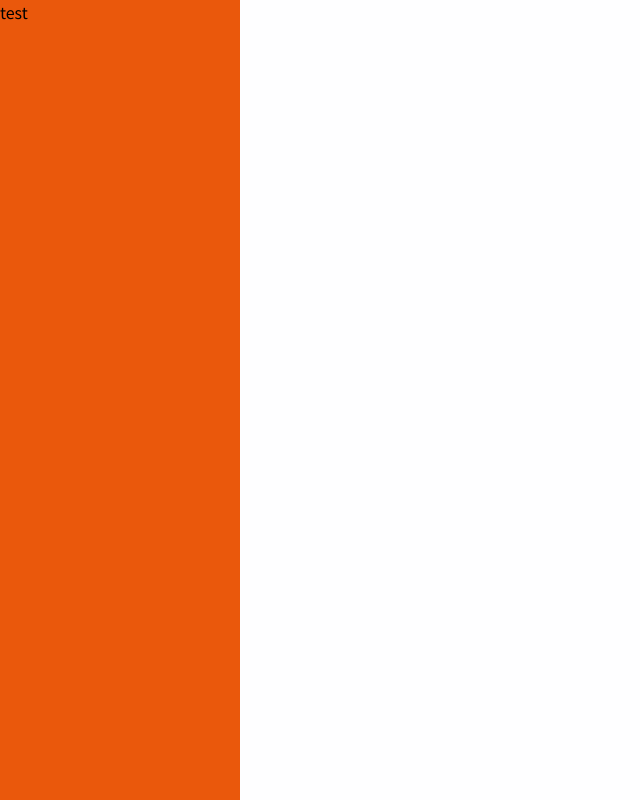
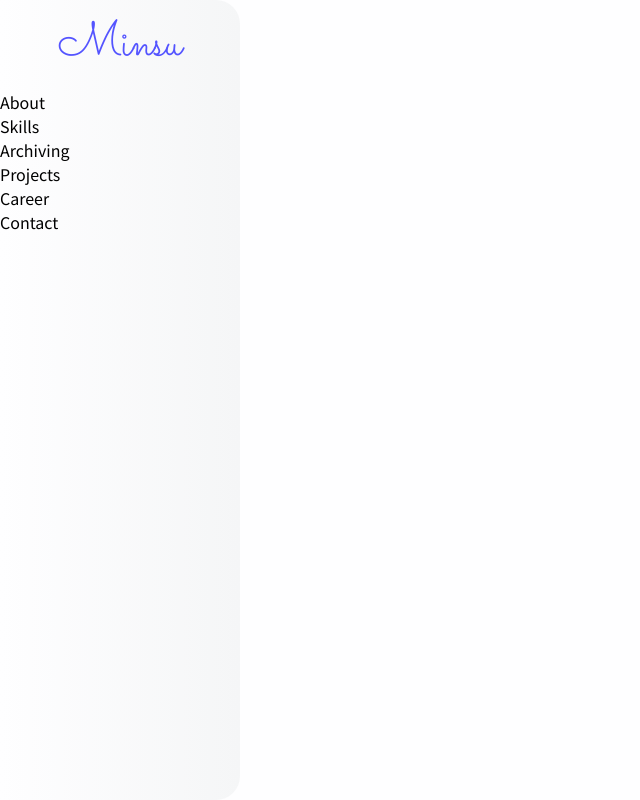
Before and after one commit to DevMinsuKim/web-portfolio, a Next.js app: page / in a window 1280 px wide. Shown: the whole page, without its empty margins (0-640 px from the left). Built offline with nearby package versions, Linux system fonts and the light colour scheme.

Commit message:
Feat: 사이드바 배경 그라데이션 색상, 로고, 메뉴, 폰트 추가

```diff
--- a/src/app/globals.css
+++ b/src/app/globals.css
@@ -4,11 +4,13 @@
 
 :root {
   --color-background: #fefeff;
-  --color-primary: #7070ff;
+  --color-background1: #f5f6f7;
+  --color-primary: #5454ff;
 }
 .dark {
   --color-background: #1e1f21;
-  --color-primary: #7070ff;
+  --color-background1: #292b2e;
+  --color-primary: #8383fc;
 }
 
 *,
--- a/src/app/layout.tsx
+++ b/src/app/layout.tsx
@@ -1,9 +1,7 @@
 import type { Metadata } from "next";
-import { Noto_Sans_KR } from "next/font/google";
 import "./globals.css";
 import { ThemeProvider } from "@/providers/ThemeProvider";
-
-const notoSansKr = Noto_Sans_KR({ subsets: ["latin"] });
+import { notoSansKr } from "@/font/font";
 
 // Favicons 추가, openGraph url 및 images의 url 수정 필요함
 export const metadata: Metadata = {
--- a/src/components/sideBar/SideBar.tsx
+++ b/src/components/sideBar/SideBar.tsx
@@ -1,8 +1,46 @@
+import { sacramento } from "@/font/font";
+import Link from "next/link";
+
 export default function SideBar() {
+  const menu = [
+    {
+      href: "#about",
+      title: "About",
+    },
+    {
+      href: "#skills",
+      title: "Skills",
+    },
+    {
+      href: "#archiving",
+      title: "Archiving",
+    },
+    {
+      href: "#projects",
+      title: "Projects",
+    },
+    {
+      href: "#career",
+      title: "Career",
+    },
+    {
+      href: "#contact",
+      title: "Contact",
+    },
+  ];
   return (
-    <aside className="fixed top-0 left-0 max-w-[240px] min-w-[240px] h-screen bg-orange-600 overflow-y-auto">
+    <aside className="to-background1 fixed left-0 top-0 h-screen min-w-[240px] max-w-[240px] overflow-y-auto rounded-r-3xl bg-gradient-to-r from-background">
+      <header className="flex min-h-[90px] items-center justify-center">
+        <h1 className={`${sacramento.className} text-5xl text-primary`}>
+          <Link href={""}>Minsu</Link>
+        </h1>
+      </header>
       <ul>
-        <li>test</li>
+        {menu.map(({ href, title }) => (
+          <li key={href} aria-label={title}>
+            <Link href={href}>{title}</Link>
+          </li>
+        ))}
       </ul>
     </aside>
   );
--- /dev/null
+++ b/src/font/Font.ts
@@ -0,0 +1,5 @@
+import { Sacramento, Noto_Sans_KR } from "next/font/google";
+
+export const notoSansKr = Noto_Sans_KR({ subsets: ["latin"] });
+
+export const sacramento = Sacramento({ weight: "400", subsets: ["latin"] });
--- a/tailwind.config.ts
+++ b/tailwind.config.ts
@@ -6,6 +6,7 @@ const config: Config = {
     extend: {
       colors: {
         background: "var(--color-background)",
+        background1: "var(--color-background1)",
         primary: "var(--color-primary)",
       },
     },
```
